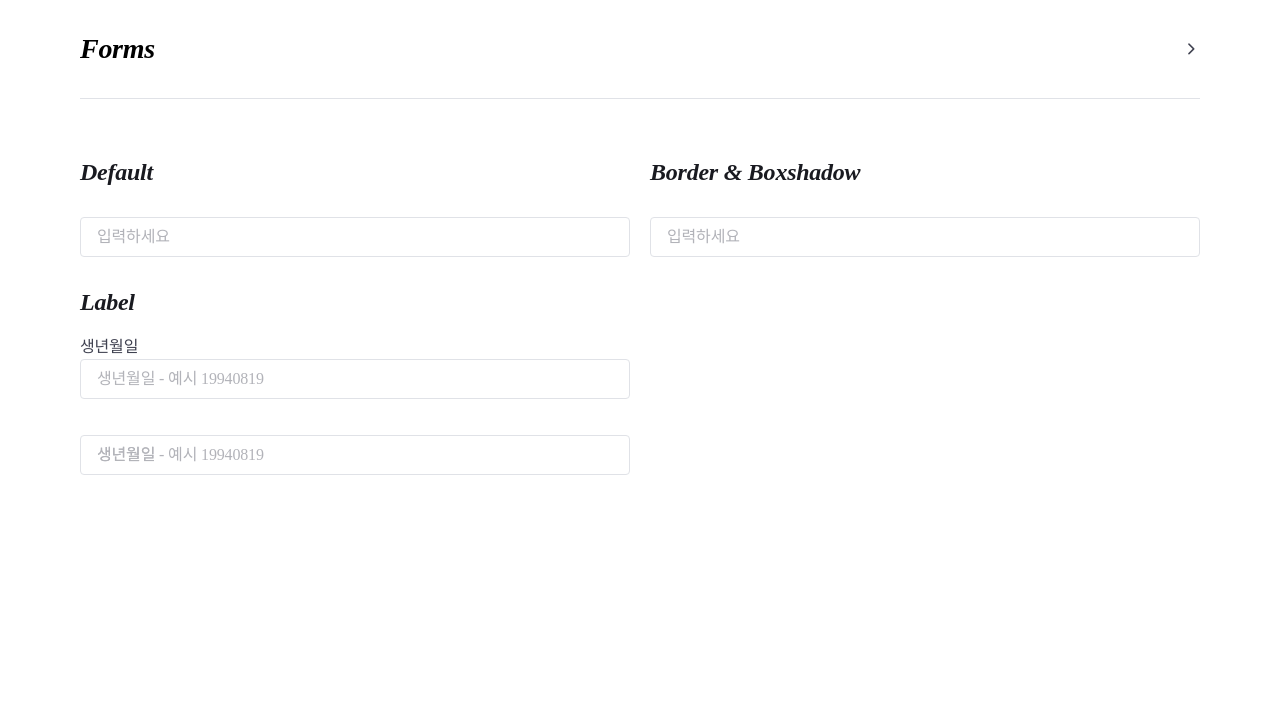
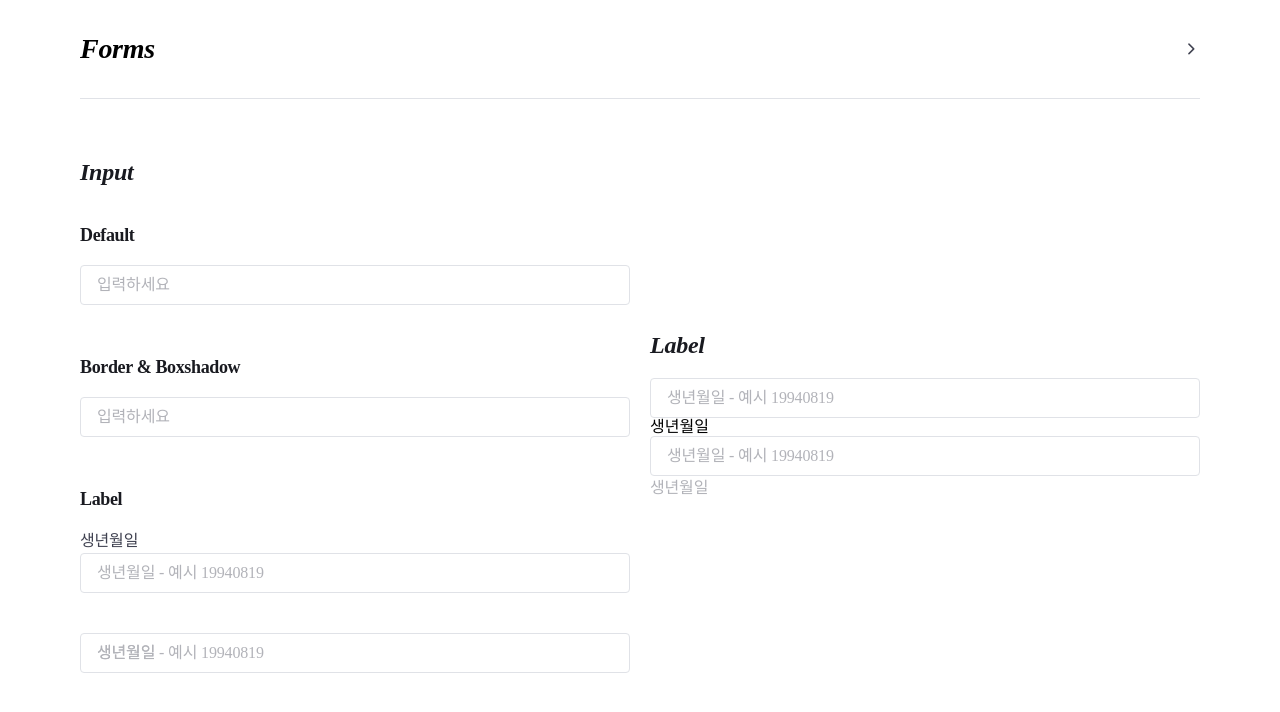
Before and after one commit to DuetoPark/ux, a website: page index.html in a window 1280 px wide. Drawn offline with nearby package versions, Linux system fonts and the light colour scheme; files that its build step writes are made by us from their sources; files whose address does not match are found by name; a web font is replaced by a local one.

Commit message:
🎨 Re-structure .guide-form

```diff
--- a/index.html
+++ b/index.html
@@ -44,14 +44,19 @@
               </header>
             </div>
           </div>
+
           <div class="row">
             <div class="col-sm-4 col-md-6">
               <article class="guide-article">
                 <header class="guide-article-header">
-                  <h2 class="title" lang="en">Default</h2>
+                  <h2 class="title" lang="en">Input</h2>
                 </header>
 
                 <div class="guide-article-content">
+                  <dl>
+                    <div>
+                      <dt lang="en">Default</dt>
+                      <dd>
                         <div class="input-group">
                           <input
                             class="form-input"
@@ -59,19 +64,12 @@
                             placeholder="입력하세요"
                           />
                         </div>
-                </div>
-              </article>
+                      </dd>
                     </div>
 
-            <div class="col-sm-4 col-md-6">
-              <article class="guide-article">
-                <header class="guide-article-header">
-                  <h2 class="title">
-                    <span lang="en">Border &amp; Boxshadow</span>
-                  </h2>
-                </header>
-
-                <div class="guide-article-content">
+                    <div class="input-item">
+                      <dt lang="en">Border &amp; Boxshadow</dt>
+                      <dd>
                         <div class="input-group is-border">
                           <input
                             class="form-input"
@@ -79,6 +77,35 @@
                             placeholder="입력하세요"
                           />
                         </div>
+                      </dd>
+                    </div>
+
+                    <div class="input-item label-group">
+                      <dt lang="en">Label</dt>
+                      <dd>
+                        <div class="input-group is-color">
+                          <input
+                            class="form-input"
+                            id="guide-input-1"
+                            type="text"
+                            placeholder="생년월일 - 예시 19940819"
+                          />
+                          <label for="guide-input-1" lang="en">생년월일</label>
+                        </div>
+                      </dd>
+                      <dd>
+                        <div class="input-group is-move">
+                          <input
+                            class="form-input"
+                            id="guide-input-2"
+                            type="text"
+                            placeholder="생년월일 - 예시 19940819"
+                          />
+                          <label for="guide-input-2" lang="en">생년월일</label>
+                        </div>
+                      </dd>
+                    </div>
+                  </dl>
                 </div>
               </article>
             </div>
--- a/styles/components/_guide-form.scss
+++ b/styles/components/_guide-form.scss
@@ -1,4 +1,21 @@
 .guide-form {
+  dl,
+  dl > div {
+    width: 100%;
+  }
+
+  dt,
+  dd {
+    display: block;
+    width: 100%;
+  }
+
+  dt {
+    @include text-style(14, $dark);
+    padding: 8px 0;
+    font-weight: 700;
+  }
+
   .input-group {
     width: 100%;
     padding: 8px 0;
@@ -41,8 +58,22 @@
   }
 
   @include responsive('T') {
+    dl > div:not(:last-child) {
+      margin-bottom: 32px;
+    }
+
+    dt {
+      @include text-style(18);
+      padding: 16px 0;
+    }
+
+    dd:not(:last-child) {
+      display: block;
+      margin-bottom: 16px;
+    }
+
     .input-group {
-      padding: 12px 0;
+      padding: 0;
     }
 
     .is-move {
--- a/styles/components/_label-list.scss
+++ b/styles/components/_label-group.scss
@@ -1,11 +1,5 @@
-.label-list {
+.label-group {
   $text-line-height: 24px;
-
-  width: 100%;
-
-  .label-item {
-    width: 100%;
-  }
 
   label {
     @include text-style(14, $primary);
--- a/styles/main.scss
+++ b/styles/main.scss
@@ -23,7 +23,7 @@
 @import './components/guide-section';
 @import './components/guide-article';
 @import './components/guide-form';
-@import './components/label-list';
+@import './components/label-group';
 
 @import './layouts/grid';
 @import './layouts/overlay';
```
Lines whose indentation alone changed are shown as unchanged.
